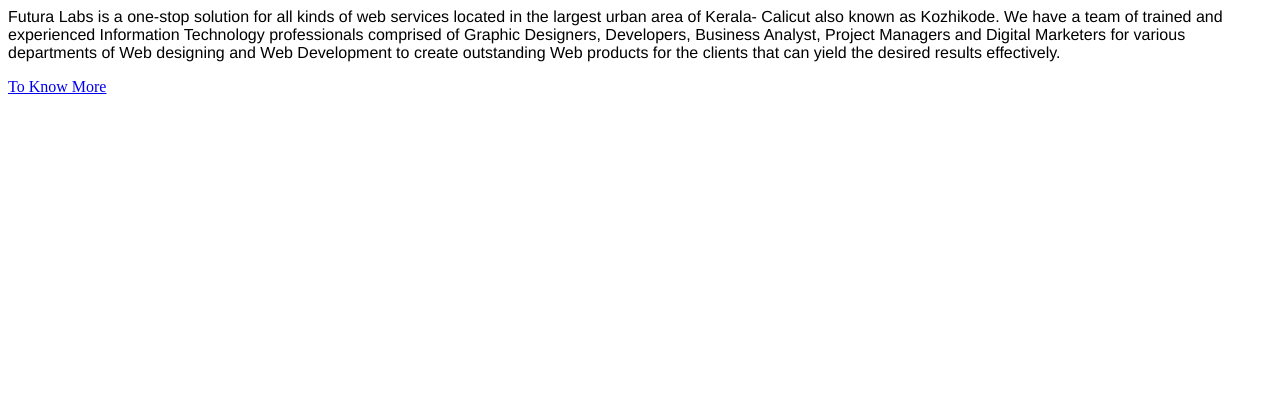
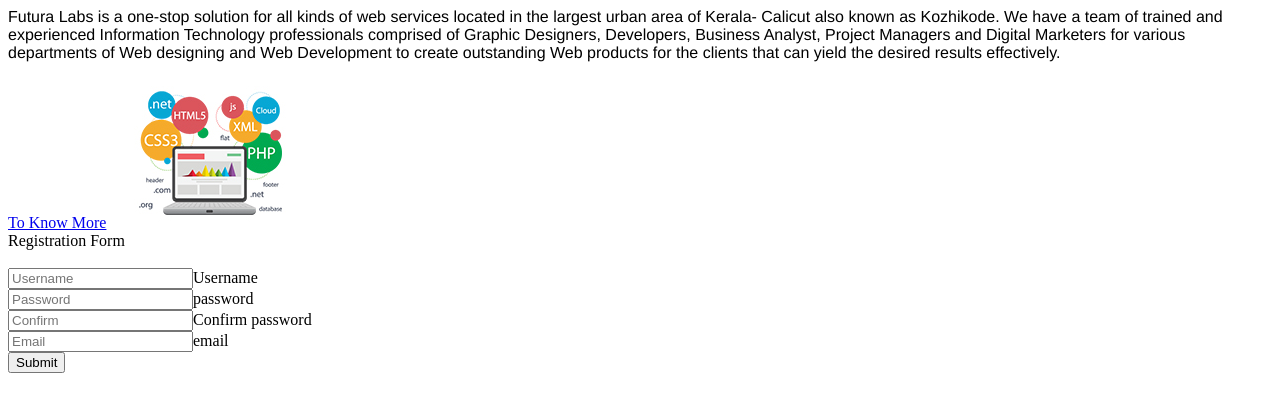
Before and after one commit to thefuturalabs/Html_git, a plain HTML site: page index.html in a window 1280 px wide. Shown: the part 152-564 px from the top of the page. Drawn offline with Linux system fonts and the light colour scheme.

Commit message:
add immage

```diff
--- a/index.html
+++ b/index.html
@@ -12,6 +12,21 @@
     <hr>
     <p style="border: 1px;font-family: 'Franklin Gothic Medium', 'Arial Narrow', Arial, sans-serif;">Futura Labs is a one-stop solution for all kinds of web services located in the largest urban area of Kerala- Calicut also known as Kozhikode. We have a team of trained and experienced Information Technology professionals comprised of Graphic Designers, Developers, Business Analyst, Project Managers and Digital Marketers for various departments of Web designing and Web Development to create outstanding Web products for the clients that can yield the desired results effectively.</p>
     <a href="https://thefuturalabs.com/"> To Know More</a>
+    <img src="image/course.jpg" alt="">
+    <br>
+
+    <label for="">Registration Form</label>
+    <br>
+    <br>
+    <input type="text" placeholder="Username">Username
+     <br>
+    <input type="password" placeholder="Password">password
+    <br>
+    <input type="password" placeholder="Confirm">Confirm password
+    <br>
+    <input type="email" placeholder="Email">email
+    <br>
+    <input type="submit" placeholder="Submit">
 
 </body>
 </html>
```
Also changed, not shown: image/course.jpg (added).
